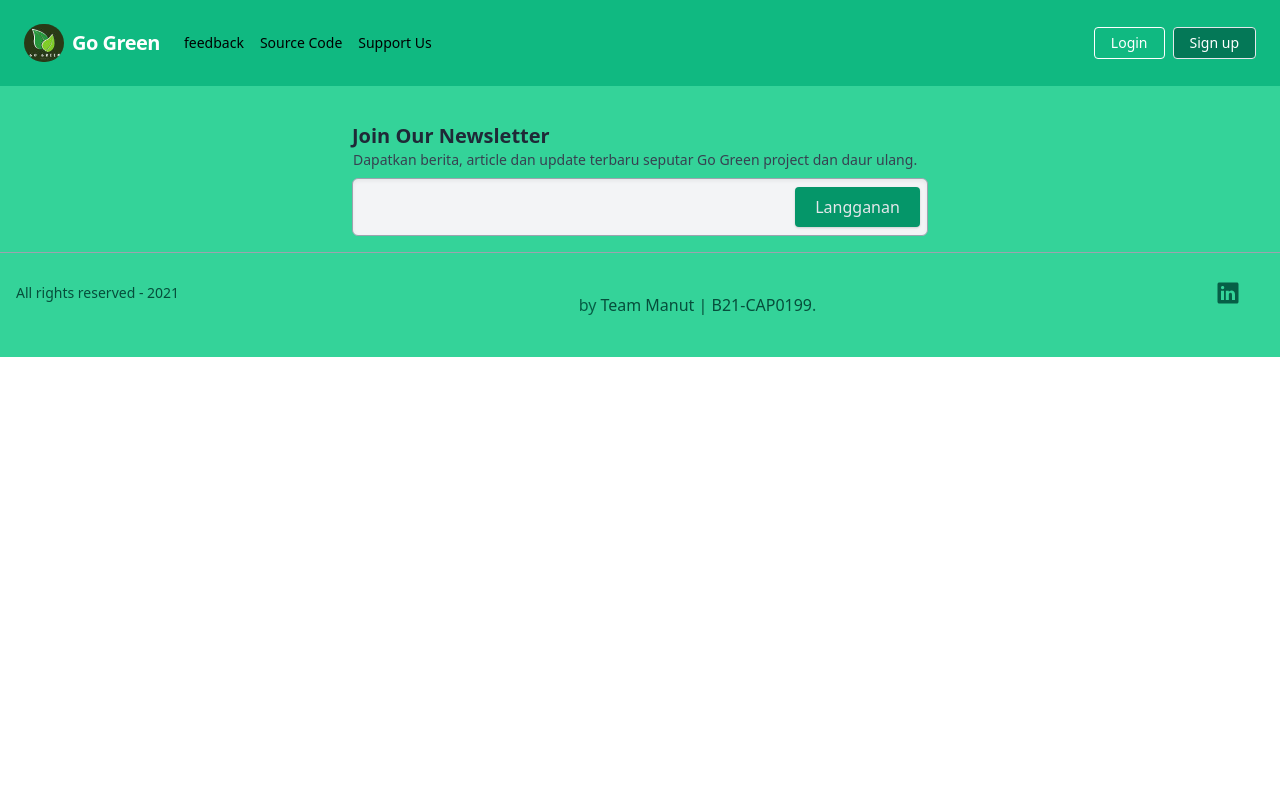
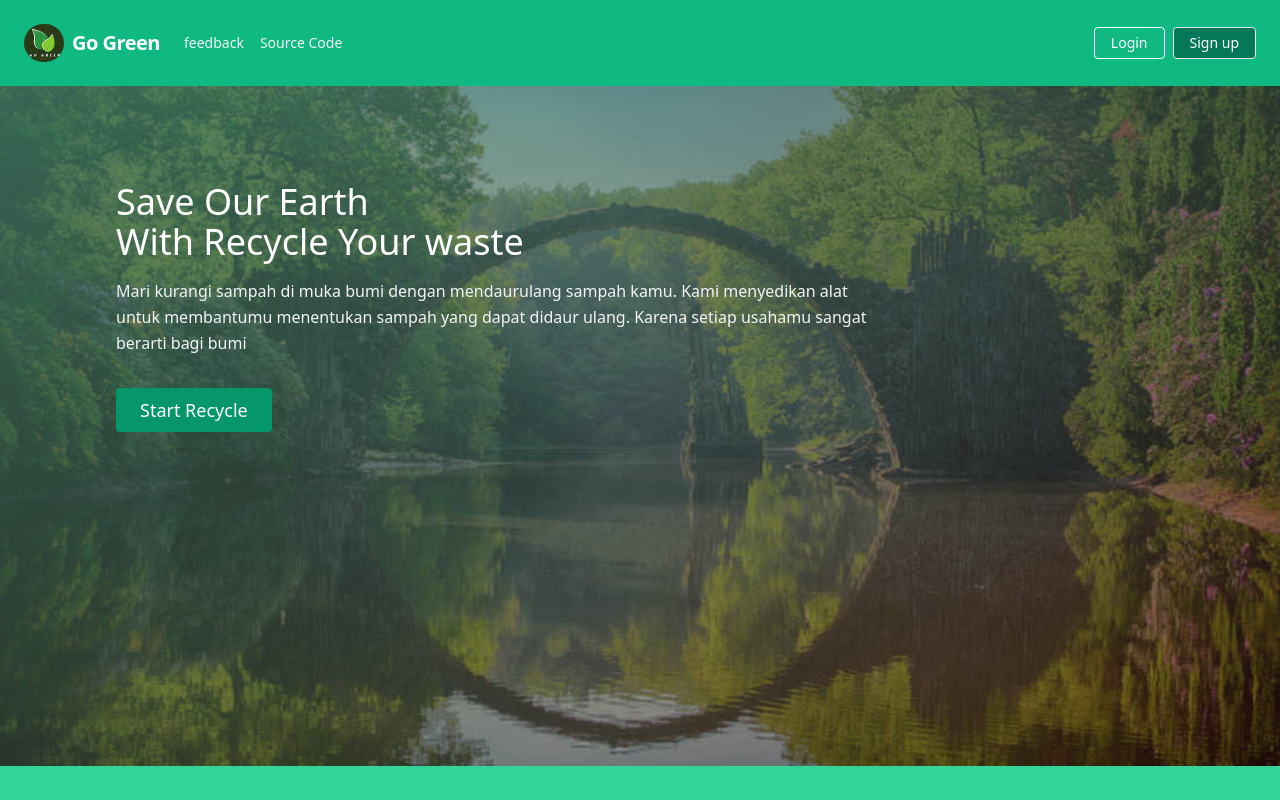
Before and after one commit to Dinel13/Go-green-projects, a React (Create React App) app: page / in a window 1280 px wide. Shown: the top 800 px of the page. Built offline with nearby package versions, Linux system fonts and the light colour scheme.

Commit message:
add hero

```diff
--- a/src/App.js
+++ b/src/App.js
@@ -2,6 +2,7 @@ import { Switch, Route } from "react-router-dom";
 import Footer from "./components/footer/Footer";
 
 import Header from "./components/header/Header";
+import Hero from "./components/hero/Hero";
 import NotifModal from "./components/modal/NotifModal";
 import Feedback from "./pages/Fedback";
 import Login from "./pages/Login";
@@ -14,7 +15,7 @@ function App() {
       <NotifModal />
       <Switch>
         <Route path="/" exact>
-
+          <Hero />
         </Route>
         <Route path="/login" exact>
           <Login />
--- a/src/components/header/Header.js
+++ b/src/components/header/Header.js
@@ -9,7 +9,7 @@ export default function Header() {
   const token = useSelector((state) => state.auth.token);
   const dispatch = useDispatch()
   return (
-    <nav className="flex items-center justify-between flex-wrap bg-teal p-6 bg-green-500">
+    <nav className="flex items-center justify-between flex-wrap bg-teal p-6 bg-green-500 sticky top-0 left-0" >
       <div className="flex items-center flex-no-shrink text-white mr-6">
         <img className="rounded-full w-10 mr-2" src={logo} alt="logo" />
         <Link to="/" className="font-semibold text-xl tracking-tight">
@@ -29,7 +29,7 @@ export default function Header() {
         </button>
       </div>
       <div className="w-full flex-grow lg:items-center lg:w-auto hidden lg:flex">
-        <div className="text-sm lg:flex-grow">
+        <div className="text-sm text-gray-100 lg:flex-grow">
           <Link
             to="/feedback"
             href="#responsive-header"
@@ -39,17 +39,19 @@ export default function Header() {
           </Link>
           <a
             href="https://github.com/Dinel13/Go-green-projects"
+            target="_blank"
+            rel="noreferrer"
             className="block mt-4 lg:inline-block lg:mt-0 text-teal-lighter hover:text-white mr-4"
           >
             Source Code
           </a>
-          <Link
+          {/* <Link
             to="/suportus"
             href="#responsive-header"
             className="block mt-4 lg:inline-block lg:mt-0 text-teal-lighter hover:text-white"
           >
             Support Us
-          </Link>
+          </Link> */}
         </div>
         {token ? (
           <div>
--- /dev/null
+++ b/src/components/hero/Hero.js
@@ -0,0 +1,31 @@
+import style from "./Hero.module.css";
+import { Link } from "react-router-dom";
+
+export default function Hero() {
+  return (
+    <section className={style.heroBackground}>
+      <div className="container mx-auto flex px-5 py-24 md:flex-row flex-col items-center">
+        <div className="lg:flex-grow md:w-4/5 lg:pl-24 md:pl-16 flex flex-col items-start text-left">
+          <h1 className="title-font sm:text-4xl text-3xl mb-4 font-medium text-white">
+            Save Our Earth
+            <br className="hidden lg:inline-block" />
+            With Recycle Your waste
+          </h1>
+          <p className="mb-8 leading-relaxed text-gray-100 md:w-3/4 lg:w-2/3">
+            Mari kurangi sampah di muka bumi dengan mendaurulang sampah kamu.
+            Kami menyedikan alat untuk membantumu menentukan sampah yang dapat
+            didaur ulang. Karena setiap usahamu sangat berarti bagi bumi
+          </p>
+          <div className="flex justify-center">
+            <Link
+              to="tulis"
+              className="inline-flex text-white bg-green-600 border-0 py-2 px-6 focus:outline-none hover:bg-green-700 rounded text-lg"
+            >
+              Start Recycle
+            </Link>
+          </div>
+        </div>
+      </div>
+    </section>
+  );
+}
--- /dev/null
+++ b/src/components/hero/Hero.module.css
@@ -0,0 +1,11 @@
+.heroBackground {
+    min-height: 85vh;
+  background-image: linear-gradient(
+      to right bottom,
+      rgba(74, 136, 112, 0.747),
+      rgba(53, 11, 11, 0.479)
+    ),
+    url(../../assets/bg.jpg);
+  background-size: cover;
+  background-position: right;
+}
```
Also changed, not shown: src/assets/bg.jpg (added), src/components/ourTeam/OurTeam.js (added).
